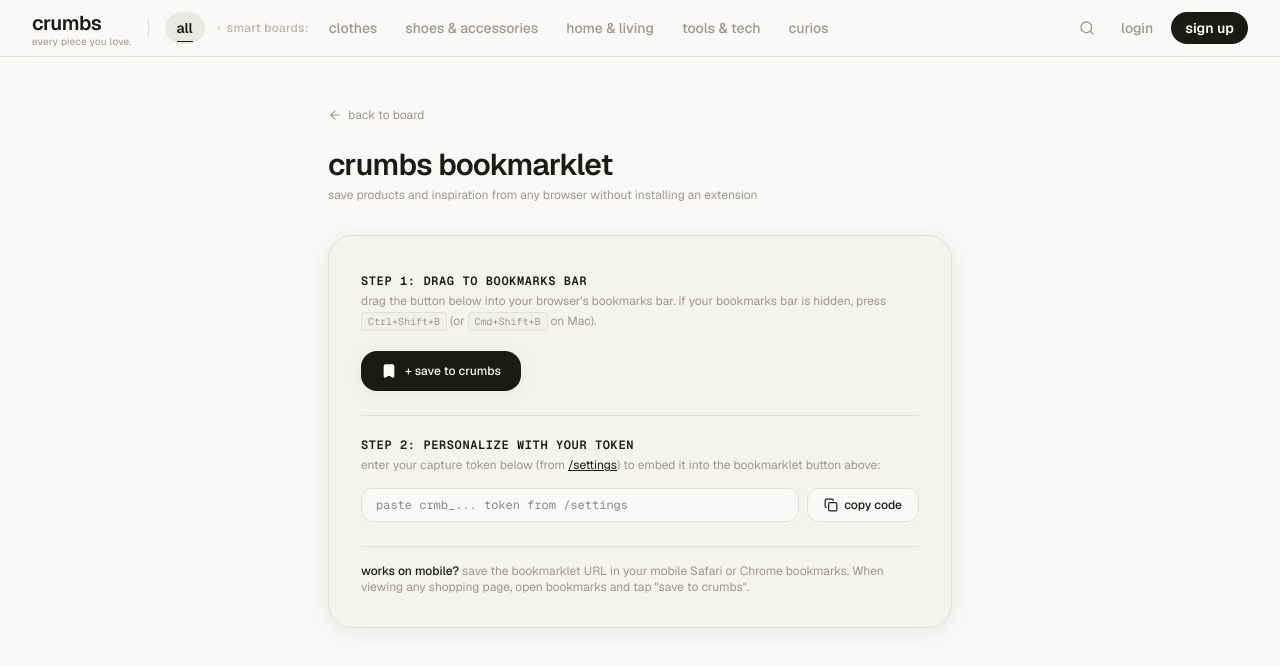
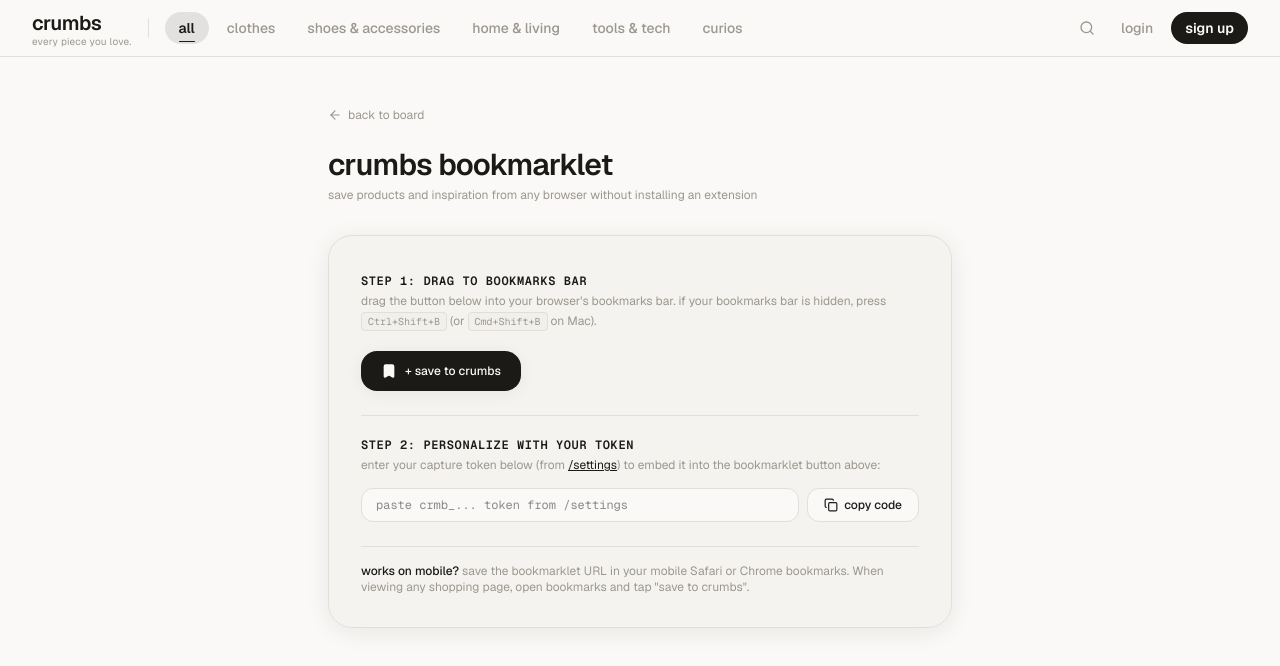
Before and after one commit to pixelbrownie/crumbs-repo, a Next.js app: page /capture in a window 1280 px wide. Shown: the top 666 px of the page. Built offline with nearby package versions, Linux system fonts and the light colour scheme.

Commit message:
removing smart boards

```diff
--- a/components/CategoryTabs.tsx
+++ b/components/CategoryTabs.tsx
@@ -1,14 +1,11 @@
 'use client';
 
-import { AI_CATEGORIES, type Category, type Collection } from '@/types/crumb';
+import { CATEGORIES, type Category } from '@/types/crumb';
 import { LayoutGroup, motion } from 'framer-motion';
 
 interface CategoryTabsProps {
   active: Category;
   onChange: (category: Category) => void;
-  collections?: Collection[];
-  activeCollection?: Collection | null;
-  onSelectCollection?: (col: Collection | null) => void;
 }
 
 const LABELS: Record<Category, string> = {
@@ -20,77 +17,21 @@ const LABELS: Record<Category, string> = {
   curios: 'curios',
 };
 
-export default function CategoryTabs({
-  active,
-  onChange,
-  collections = [],
-  activeCollection = null,
-  onSelectCollection,
-}: CategoryTabsProps) {
-  // Dynamic smart boards with >= 2 items (aesthetics, brands, colors) excluding category boards
-  const extraBoards = collections.filter(
-    (c) => c.kind !== 'category' && ((c.count || (c as any).item_count || 0) >= 2)
-  );
-
-  const isAllActive = active === 'all' && !activeCollection;
-
+export default function CategoryTabs({ active, onChange }: CategoryTabsProps) {
   return (
     <LayoutGroup>
       <nav
         className="flex items-center gap-1 overflow-x-auto scrollbar-hide py-1"
-        aria-label="Category and smart boards filter"
+        aria-label="Category filter"
       >
-        {/* "all" tab */}
-        <button
-          id="tab-all"
-          onClick={() => {
-            onChange('all');
-            onSelectCollection?.(null);
-          }}
-          className={`relative px-3 py-1.5 text-sm font-medium whitespace-nowrap rounded-full transition-colors duration-200 ${
-            isAllActive
-              ? 'text-ink font-semibold'
-              : 'text-muted hover:text-ink-light hover:bg-surface'
-          }`}
-        >
-          all
-          {isAllActive && (
-            <motion.span
-              layoutId="active-tab"
-              className="absolute inset-0 rounded-full -z-10"
-              style={{ backgroundColor: 'rgba(28,26,23,0.08)' }}
-              transition={{ type: 'spring', stiffness: 380, damping: 30 }}
-            />
-          )}
-          {isAllActive && (
-            <motion.span
-              layoutId="active-underline"
-              className="absolute bottom-0.5 left-3 right-3 h-[1.5px] bg-ink rounded-full"
-              transition={{ type: 'spring', stiffness: 380, damping: 30 }}
-            />
-          )}
-        </button>
-
-        {/* "smart boards:" label immediately after "all" */}
-        <div className="flex items-center gap-1.5 pl-2 pr-1 select-none flex-none">
-          <span className="w-1 h-1 rounded-full bg-border" />
-          <span className="text-xs text-muted/70 font-medium tracking-wide">
-            smart boards:
-          </span>
-        </div>
-
-        {/* AI-categorized smart boards (clothes, shoes & accessories, etc.) */}
-        {AI_CATEGORIES.map((cat) => {
-          const isActive = active === cat && !activeCollection;
+        {CATEGORIES.map((cat) => {
+          const isActive = active === cat;
           return (
             <button
               key={cat}
               id={`tab-${cat.replace(/[^a-z]/g, '-')}`}
-              onClick={() => {
-                onChange(cat);
-                onSelectCollection?.(null);
-              }}
-              className={`relative px-3 py-1.5 text-sm font-medium whitespace-nowrap rounded-full transition-colors duration-200 ${
+              onClick={() => onChange(cat)}
+              className={`relative px-3.5 py-1.5 text-sm font-medium whitespace-nowrap rounded-full transition-colors duration-200 ${
                 isActive
                   ? 'text-ink font-semibold'
                   : 'text-muted hover:text-ink-light hover:bg-surface'
@@ -100,52 +41,17 @@ export default function CategoryTabs({
               {isActive && (
                 <motion.span
                   layoutId="active-tab"
-                  className="absolute inset-0 rounded-full -z-10"
-                  style={{ backgroundColor: 'rgba(28,26,23,0.08)' }}
+                  className="absolute inset-0 rounded-full -z-10 bg-ink/10"
                   transition={{ type: 'spring', stiffness: 380, damping: 30 }}
                 />
               )}
               {isActive && (
                 <motion.span
                   layoutId="active-underline"
-                  className="absolute bottom-0.5 left-3 right-3 h-[1.5px] bg-ink rounded-full"
+                  className="absolute bottom-0.5 left-3.5 right-3.5 h-[1.5px] bg-ink rounded-full"
                   transition={{ type: 'spring', stiffness: 380, damping: 30 }}
                 />
               )}
-            </button>
-          );
-        })}
-
-        {/* Dynamic smart collections (aesthetic, brand, color with >= 2 pieces) */}
-        {extraBoards.map((col) => {
-          const isSelected = activeCollection?.id === col.id;
-          const count = col.count || (col as any).item_count || 0;
-          return (
-            <button
-              key={col.id}
-              onClick={() => {
-                if (isSelected) {
-                  onSelectCollection?.(null);
-                } else {
-                  onSelectCollection?.(col);
-                }
-              }}
-              className={`relative px-2.5 py-1 text-xs font-medium whitespace-nowrap rounded-full transition-all flex items-center gap-1.5 border ${
-                isSelected
-                  ? 'bg-ink text-paper border-ink shadow-soft'
-                  : 'bg-surface hover:bg-surface-hover text-ink/80 border-border/60'
-              }`}
-            >
-              <span>{col.name}</span>
-              <span
-                className={`text-[10px] px-1.5 py-0.2 rounded-full font-mono ${
-                  isSelected
-                    ? 'bg-paper/20 text-paper'
-                    : 'bg-canvas text-muted border border-border/40'
-                }`}
-              >
-                {count}
-              </span>
             </button>
           );
         })}
--- a/components/Header.tsx
+++ b/components/Header.tsx
@@ -48,14 +48,11 @@ export default function Header({
           {/* Divider */}
           <div className="hidden sm:block w-px h-5 bg-border flex-none" />
 
-          {/* Category & Smart Boards tabs — single continuous bar */}
+          {/* Category tabs */}
           <div className="flex-1 min-w-0">
             <CategoryTabs
               active={activeCategory}
               onChange={onCategoryChange}
-              collections={collections}
-              activeCollection={activeCollection}
-              onSelectCollection={onSelectCollection}
             />
           </div>
 
--- a/lib/ai/index.ts
+++ b/lib/ai/index.ts
@@ -11,25 +11,58 @@ import { analyzeWithGrok } from './grok';
 
 export * from './types';
 
+export function detectCategoryFromText(text: string): Category | null {
+  const t = text.toLowerCase();
+
+  // Clothes: tops, bottoms, outerwear, dresses, knitwear, activewear, intimates
+  if (
+    /\b(dress|dresses|gown|gowns|skirt|skirts|jacket|jackets|coat|coats|overcoat|trench|blazer|blazers|puffer|bomber|parka|fleece|windbreaker|shirt|shirts|t-shirt|tshirts|t-shirts|tee|tees|top|tops|tank|tanks|blouse|blouses|sweater|sweaters|knit|knits|knitwear|cardigan|cardigans|hoodie|hoodies|sweatshirt|sweatshirts|turtleneck|vest|vests|pants|trousers|trouser|jeans|denim|shorts|leggings|sweatpants|joggers|suit|suits|swimsuit|bikini|swimwear|bra|bras|lingerie|underwear|boxers|briefs|bodysuit|corset|camisole|cami|pajamas|sleepwear|jumpsuit|romper|apparel|clothing|garment)\b/.test(
+      t
+    )
+  ) {
+    return 'clothes';
+  }
+
+  // Shoes & Accessories: footwear, bags, jewelry, eyewear, headwear, leather goods
+  if (
+    /\b(shoe|shoes|sneaker|sneakers|boot|boots|heel|heels|flat|flats|loafer|loafers|sandal|sandals|mule|mules|clog|clogs|slipper|slippers|slide|slides|footwear|bag|bags|handbag|handbags|purse|purses|tote|totes|backpack|backpacks|wallet|wallets|cardholder|clutch|jewelry|jewellery|necklace|necklaces|ring|rings|earring|earrings|bracelet|bracelets|sunglasses|shades|eyewear|glasses|watch|watches|hat|hats|cap|caps|beanie|beanies|belt|belts|scarf|scarves|gloves)\b/.test(
+      t
+    )
+  ) {
+    return 'shoes & accessories';
+  }
+
+  // Home & Living: furniture, lighting, decor, tableware, kitchen, textiles
+  if (
+    /\b(chair|chairs|armchair|stool|stools|table|tables|sofa|sofas|couch|lamp|lamps|light|lighting|sconce|candle|candles|candleholder|vase|vases|rug|rugs|pillow|pillows|cushion|cushions|blanket|blankets|throw|throws|bedding|linen|linens|ceramic|ceramics|pottery|plate|plates|mug|mugs|cup|cups|bowl|bowls|glassware|glass|mirror|mirrors|furniture|decor|kitchen|planter|planters|diffuser)\b/.test(
+      t
+    )
+  ) {
+    return 'home & living';
+  }
+
+  // Tools & Tech: gadgets, electronics, audio, computing, cameras
+  if (
+    /\b(headphone|headphones|earbuds|airpods|speaker|speakers|audio|keyboard|keyboards|mouse|laptop|laptops|phone|phones|iphone|charger|chargers|case|cases|cable|cables|camera|cameras|monitor|monitors|display|gadget|gadgets|tech|hardware|electronics)\b/.test(
+      t
+    )
+  ) {
+    return 'tools & tech';
+  }
+
+  return null;
+}
+
 function extractSmartFallback(input: AnalyzeProductInput): ProductAnalysis {
   const text = `${input.title || ''} ${input.productUrl || ''}`.toLowerCase();
+  const detectedCategory = detectCategoryFromText(text);
+  const category: Category = detectedCategory || 'curios';
 
-  let category: Category = 'curios';
   let itemType = 'piece';
-
-  if (/\b(dress|jacket|coat|blazer|shirt|top|pants|trousers|jeans|sweater|hoodie|skirt|shorts|swimsuit|vest|knit)\b/.test(text)) {
-    category = 'clothes';
-    itemType = 'clothing';
-  } else if (/\b(shoe|shoes|sneaker|boots|heels|flats|loafers|bag|handbag|purse|tote|backpack|wallet|jewelry|necklace|ring|earring|sunglasses|hat|cap|belt)\b/.test(text)) {
-    category = 'shoes & accessories';
-    itemType = 'accessory';
-  } else if (/\b(chair|table|lamp|candle|vase|rug|pillow|blanket|bedding|ceramic|mug|cup|plate|decor|furniture|kitchen)\b/.test(text)) {
-    category = 'home & living';
-    itemType = 'home good';
-  } else if (/\b(headphone|headphones|earbuds|speaker|audio|keyboard|mouse|laptop|phone|case|charger|camera|gadget|tech)\b/.test(text)) {
-    category = 'tools & tech';
-    itemType = 'tech accessory';
-  }
+  if (category === 'clothes') itemType = 'clothing';
+  else if (category === 'shoes & accessories') itemType = 'accessory';
+  else if (category === 'home & living') itemType = 'home good';
+  else if (category === 'tools & tech') itemType = 'tech item';
 
   const rawTags = (input.title || 'curated piece')
     .toLowerCase()
@@ -45,7 +78,8 @@ function extractSmartFallback(input: AnalyzeProductInput): ProductAnalysis {
     category,
     item_type: itemType,
     brand: input.pageMeta?.brand || null,
-    tags: tags.length >= 5 ? tags : ['curated', 'piece', 'saved', category, 'minimal'],
+    aesthetic: [],
+    tags: tags.length >= 2 ? tags : ['curated', category],
   };
 }
 
--- a/lib/ai/types.ts
+++ b/lib/ai/types.ts
@@ -16,8 +16,8 @@ export const ProductAnalysisSchema = z.object({
   brand: z.string().nullable().describe('Brand name if visibly branded or explicitly mentioned in title/meta, otherwise null'),
   colors: z.array(z.string()).min(1).max(3).describe('1 to 3 dominant color names, plain lowercase words like "sand", "black", "olive"'),
   materials: z.array(z.string()).describe('Materials detected from image or title, e.g. ["wool", "leather", "linen", "ceramic"]'),
-  aesthetic: z.array(z.string()).min(1).max(3).describe('1 to 3 aesthetic vibes, e.g. ["minimalist", "vintage", "y2k", "cottagecore", "industrial", "modernist"]'),
-  tags: z.array(z.string()).min(5).max(10).describe('5 to 10 lowercase descriptive search tags'),
+  aesthetic: z.array(z.string()).min(0).max(3).describe('1 to 3 aesthetic vibes, e.g. ["minimalist", "vintage", "y2k", "cottagecore", "industrial", "modernist"]'),
+  tags: z.array(z.string()).min(0).max(10).describe('descriptive search tags'),
   confidence: z.number().min(0).max(1).describe('Confidence score between 0 and 1'),
 });
 
@@ -43,7 +43,7 @@ export const FALLBACK_ANALYSIS: ProductAnalysis = {
   brand: null,
   colors: ['neutral'],
   materials: [],
-  aesthetic: ['minimalist'],
+  aesthetic: [],
   tags: ['curated', 'piece', 'saved'],
   confidence: 0.3,
 };
```
Also changed, not shown: app/api/crumbs/route.ts (+24 -0 lines), 1 other file (tests, documents, lock files or other folders).
